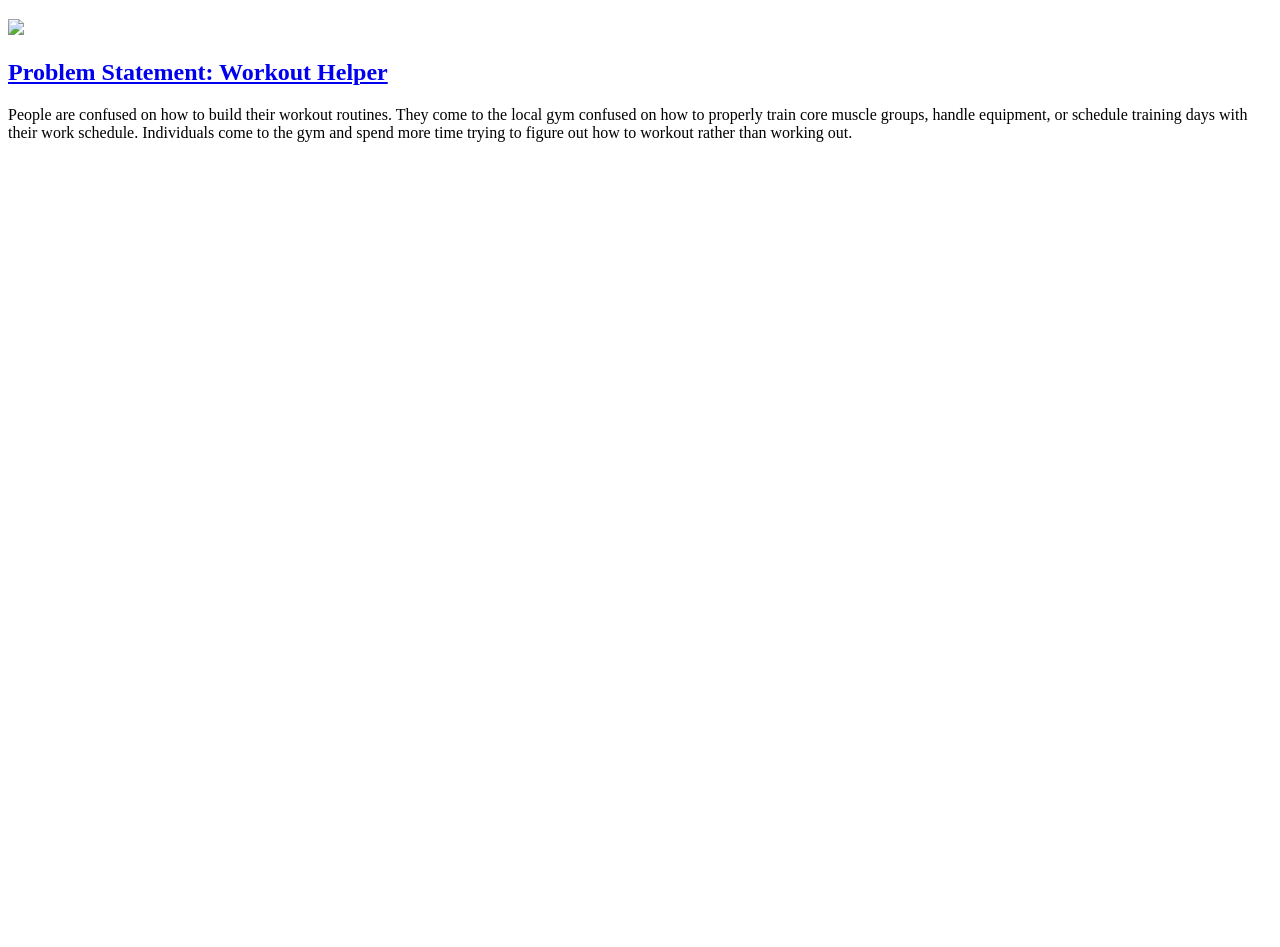
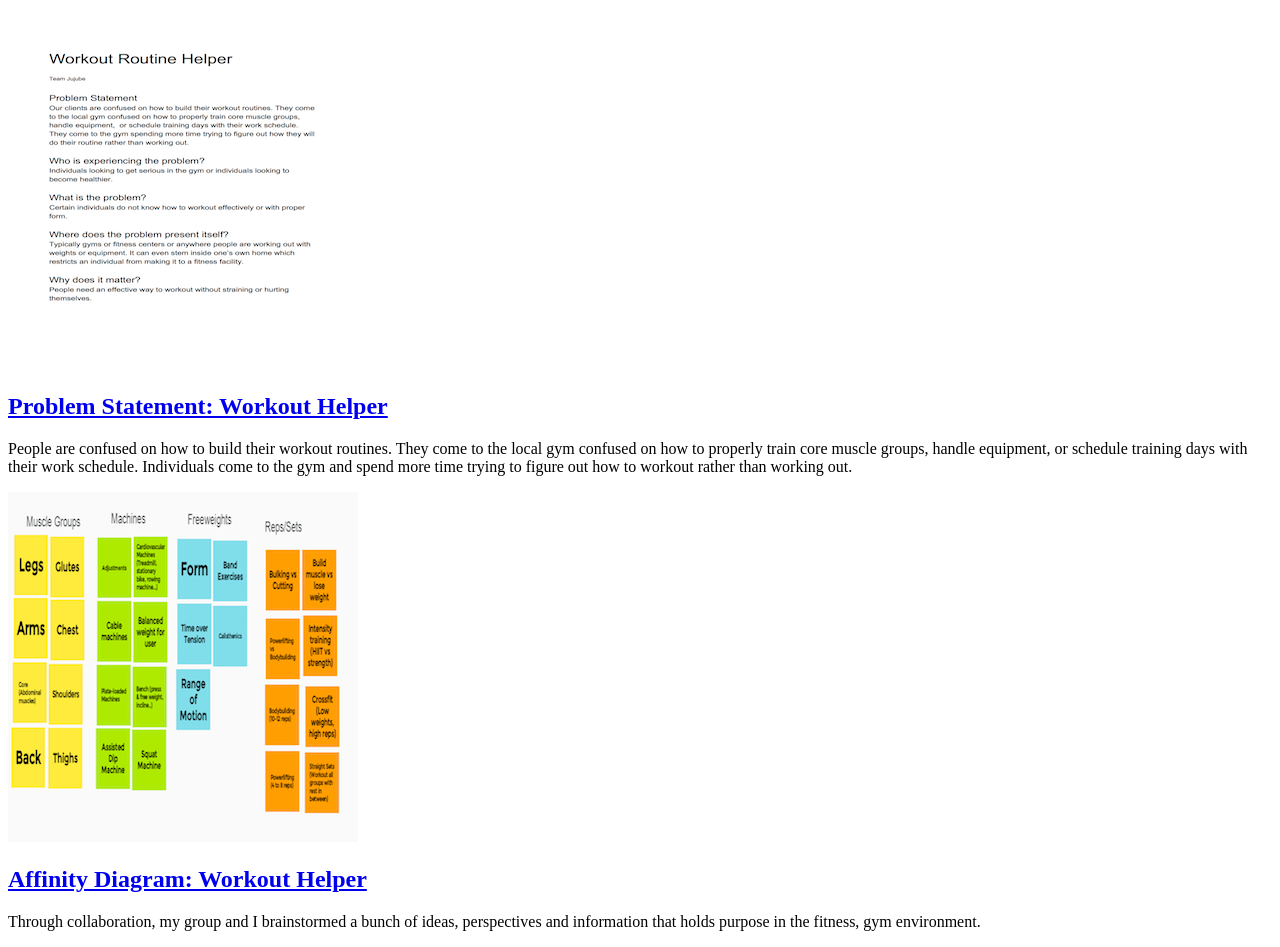
Before and after one commit to jhadakt/jhadakt.github.io, a plain HTML site: page index.html in a window 1280 px wide. Shown: the part 61-1008 px from the top of the page. Before the commit the page ends 800 px from the top, so only its background shows below. Drawn offline with Linux system fonts and the light colour scheme.

Commit message:
Add files via upload

```diff
--- a/index.html
+++ b/index.html
@@ -6,13 +6,25 @@
     <body>
         <h1> Jhada Kahan-Thomas's CSCE 190 Site</h1>
 
+        <!---Problem Statement Assignment-->
         <section class="assignment">
-            <a href="files/Workout Statement.pdf"><img src="images/workout_routine.png"></a>
+            <a href="files/Workout-statement.pdf"><img src="images/workout-statement.png"></a>
             <section class="ass-details">
-                <a href="files/Workout Statement.pdf"><h2> Problem Statement: Workout Helper</h2></a>
+                <a href="files/Workout-statement.pdf"><h2> Problem Statement: Workout Helper</h2></a>
                 <p> People are confused on how to build their workout routines.
                     They come to the local gym confused on how to properly train core muscle groups, handle equipment, or schedule training days with their work schedule.
                     Individuals come to the gym and spend more time trying to figure out how to workout rather than working out.
+                </p>
+            </section>
+        </section>
+
+        <!---Affinity Diagram Assignment-->
+        <section class="assignment">
+            <a href="files/jujube-affinity.pdf"><img src="images/jujube-affinity.png"></a>
+            <section class="ass-details">
+                <a href="files/jujube-affinity.pdf"><h2> Affinity Diagram: Workout Helper</h2></a>
+                <p> Through collaboration, my group and I brainstormed a bunch of ideas, perspectives and information that
+                    holds purpose in the fitness, gym environment.
                 </p>
             </section>
 
```
